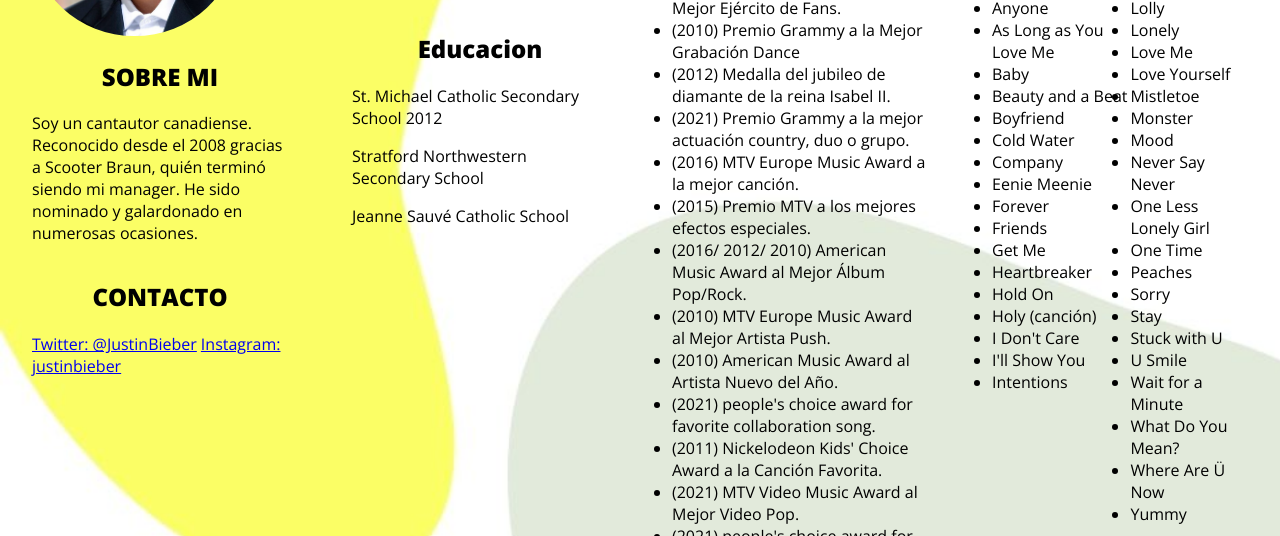
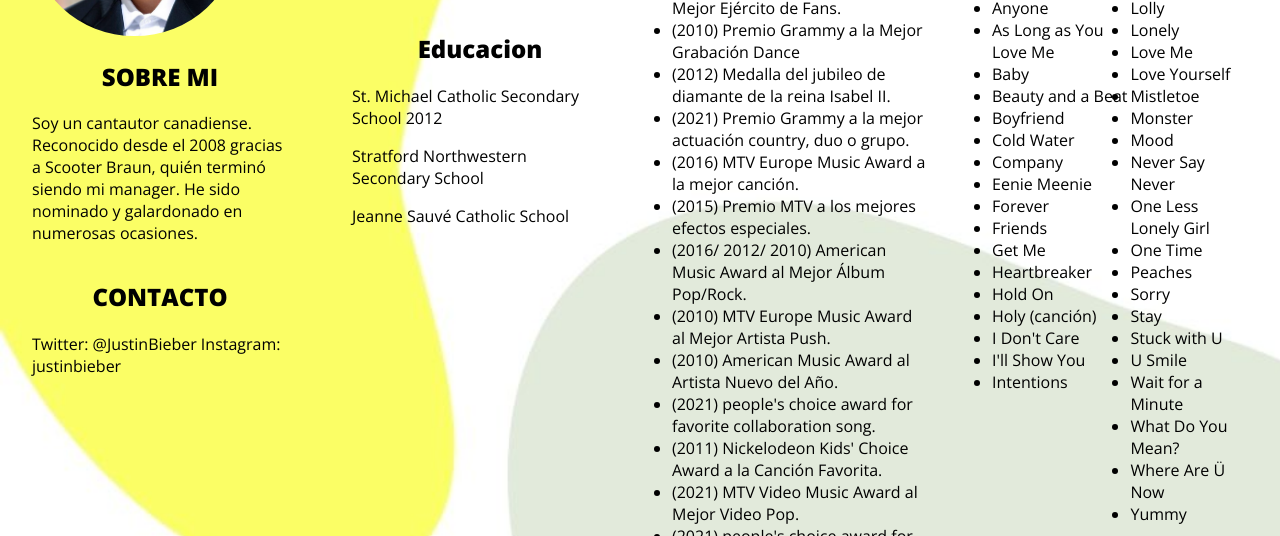
Before and after one commit to guadaguerra/CVJUSTINBIEBER-GUADALUPE, a plain HTML site: page index.html in a window 1280 px wide. Shown: the part 264-800 px from the top of the page. Drawn offline with Linux system fonts and the light colour scheme; files whose address does not match are found by name.

Commit message:
Add files via upload

```diff
--- a/styles.css
+++ b/styles.css
@@ -24,7 +24,10 @@
 }
 
 a{
-	font-family: OpenSans-regular
+	font-family: OpenSans-regular;
+	text-decoration: none;
+	color: black;
+	flex-direction: row
 }
 
 li {font-family: OpenSans-regular
```
Also changed, not shown: index.html (+1 -1 lines).
